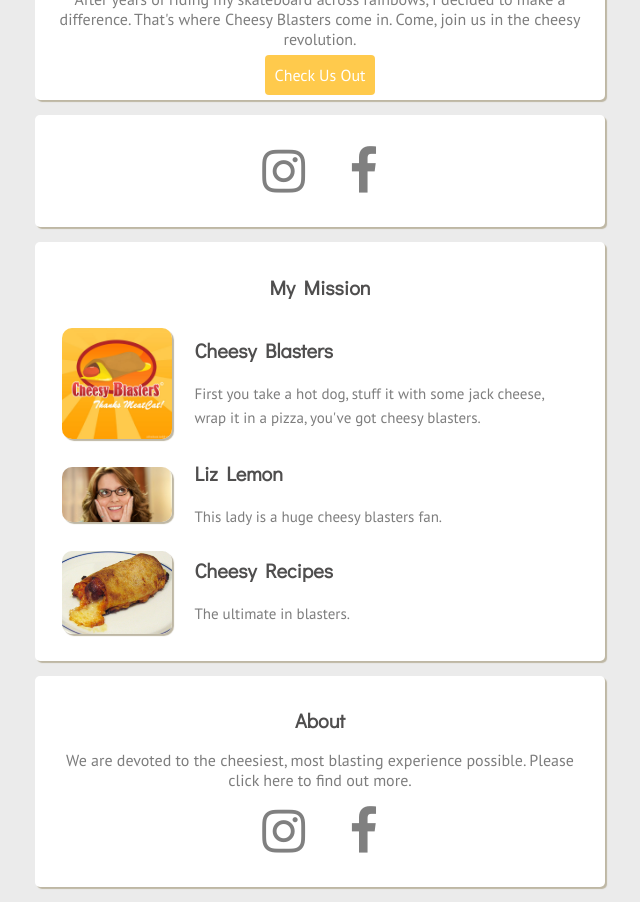
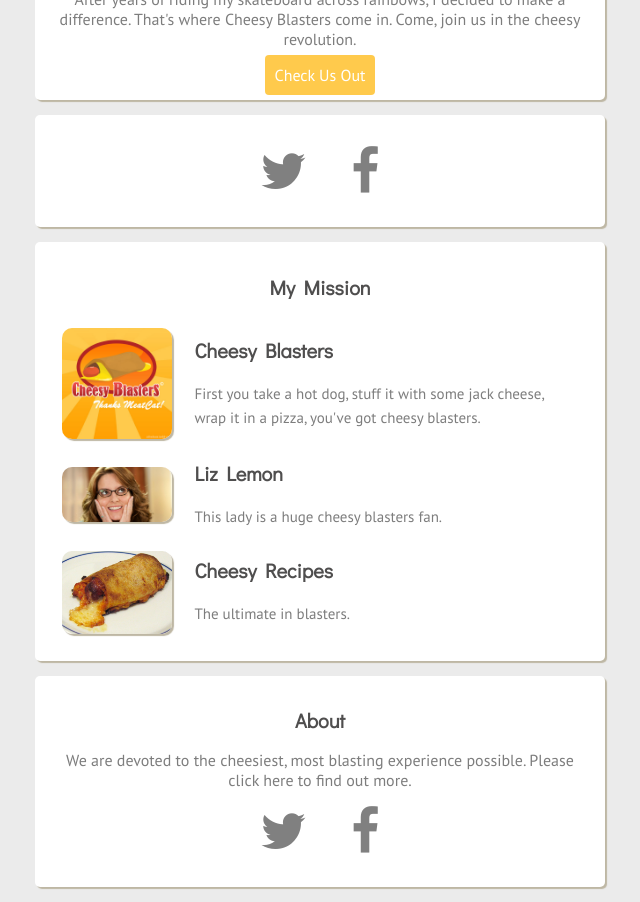
Before and after one commit to letired/cheesy, a plain HTML site: page profile/index.html in a window 1280 px wide. Shown: the part 440-1342 px from the top of the page, without its empty margins (320-960 px from the left). Drawn offline with Linux system fonts and the light colour scheme.

Commit message:
added twitter links

```diff
--- a/profile/index.html
+++ b/profile/index.html
@@ -1,7 +1,7 @@
 <html>
   <head>
     <meta charset="utf-8">
-    <title>Basic info</title>
+    <title>Meat Cat's Wild Ride</title>
 
     <!-- Google fonts -->
     <link href="https://fonts.googleapis.com/css?family=Didact+Gothic|PT+Sans" rel="stylesheet">
@@ -29,8 +29,8 @@
       <div class="card text-center">
         <ul class="list-inline">
           <li>
-            <a href="#" target="_blank" class="enlarge-font">
-              <i class="fa fa-instagram" aria-hidden="true"></i></a>
+            <a href="https://twitter.com/nbc30rock" target="_blank" class="enlarge-font">
+              <i class="fa fa-twitter" aria-hidden="true"></i></a>
           </li>
           <li>
             <a href="#" target="_blank" class="enlarge-font">
@@ -77,8 +77,8 @@
           </p>
           <ul class="list-inline">
             <li>
-              <a href="#" target="_blank" class="enlarge-font">
-                <i class="fa fa-instagram" aria-hidden="true"></i></a>
+              <a href="https://twitter.com/nbc30rock" target="_blank" class="enlarge-font">
+                <i class="fa fa-twitter" aria-hidden="true"></i></a>
             </li>
             <li>
               <a href="#" target="_blank" class="enlarge-font">
```
